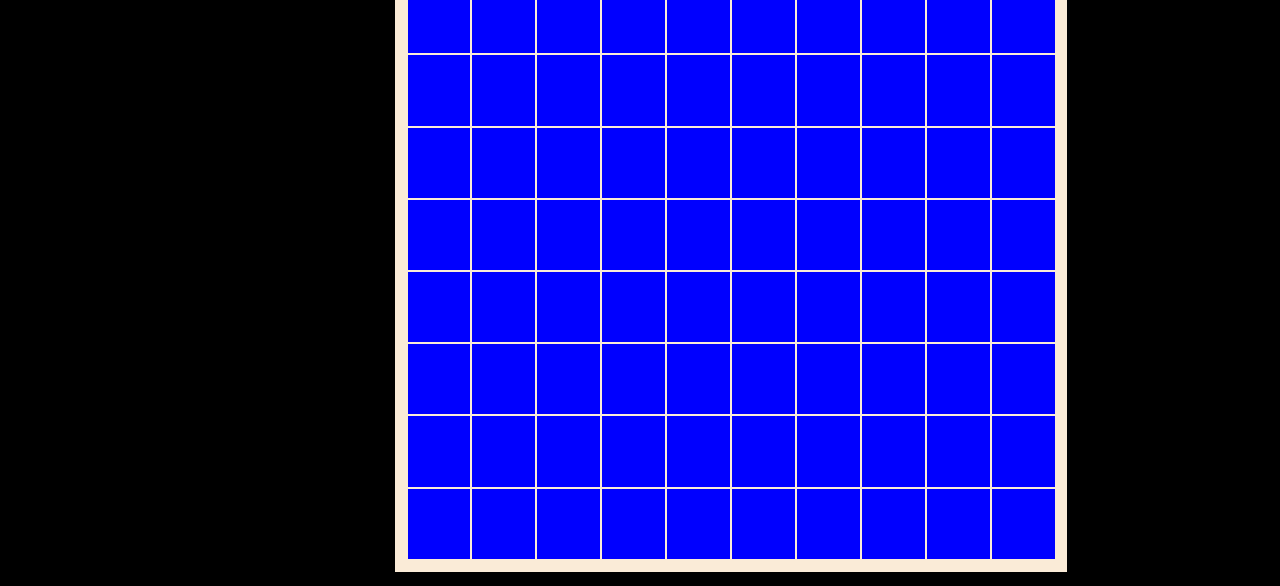
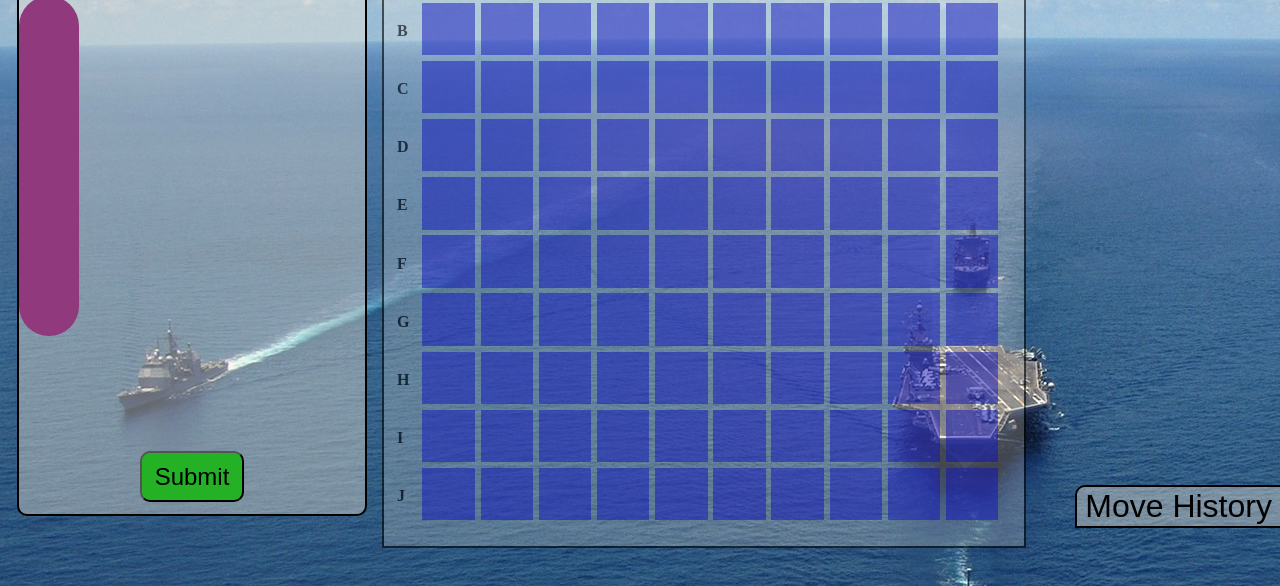
Before and after one commit to Qasim-Elhabrush/BattleShip, a website built with webpack: page dist/index.html in a window 1280 px wide. Shown: the part 214-800 px from the top of the page. Built offline with Linux system fonts and the light colour scheme.

Commit message:
Style and some js work

```diff
--- /dev/null
+++ b/src/eventListeners.js
@@ -0,0 +1,13 @@
+export function moveHistoryEventListener() {
+  let moveHistoryTitle = document.getElementById("moveHistoryTitle");
+  let history = document.getElementById("history");
+  moveHistoryTitle.addEventListener("click", () => {
+    if (history.classList.contains("active")) {
+      history.className = "";
+      history.style.display = "none";
+    } else {
+      history.className = "active";
+      history.style.display = "flex";
+    }
+  });
+}
--- a/src/factoryFunctions/gameboardFactory.js
+++ b/src/factoryFunctions/gameboardFactory.js
@@ -1,5 +1,5 @@
 import Ship from "./shipFactory";
-import { getRandomInt } from "../supporting";
+import { getRandomInt, createSquare } from "../supporting";
 export default class Gameboard {
   constructor(playerOrComputer) {
     this.board = [
@@ -20,13 +20,15 @@ export default class Gameboard {
   }
   initialize() {
     for (let i = 0; i < 10; i++) {
-      for (let j = 0; j < 10; j++)
+      for (let j = 0; j < 10; j++) {
         this.board[i][j] = { shipName: undefined, shipIndex: undefined };
+        createSquare(`[${i}][${j}]`);
+      }
     }
   }
 
   placeShip(baseX, baseY, nameOfShip, lengthOfShip) {
-    if(this.playerOrComputer == "player"){
+    if (this.playerOrComputer == "player") {
       let currentShip = new Ship(nameOfShip, lengthOfShip);
       if (lengthOfShip + baseY < 10) {
         for (let h = 0; h < lengthOfShip; h++) {
@@ -38,7 +40,7 @@ export default class Gameboard {
           }
         }
         this.ships.push(currentShip);
-      currentShip.index = this.ships.length-1
+        currentShip.index = this.ships.length - 1;
         for (let i = 0; i < lengthOfShip; i++) {
           this.board[baseX][baseY + i].shipName = nameOfShip;
           this.board[baseX][baseY + i].shipIndex = currentShip.index;
@@ -46,9 +48,7 @@ export default class Gameboard {
       } else {
         return false;
       }
-    }
-
-    else if(this.playerOrComputer =="computer"){
+    } else if (this.playerOrComputer == "computer") {
       let currentShip = new Ship(nameOfShip, lengthOfShip);
       if (lengthOfShip + baseY < 10) {
         for (let h = 0; h < lengthOfShip; h++) {
@@ -56,19 +56,29 @@ export default class Gameboard {
             this.board[baseX][baseY + h].shipName != undefined &&
             this.board[baseX][baseY + h].shipIndex != undefined
           ) {
-         return this.placeShip(getRandomInt(0), getRandomInt(9), nameOfShip, lengthOfShip)
+            return this.placeShip(
+              getRandomInt(0),
+              getRandomInt(9),
+              nameOfShip,
+              lengthOfShip
+            );
           }
         }
         this.ships.push(currentShip);
-      currentShip.index = this.ships.length-1
+        currentShip.index = this.ships.length - 1;
         for (let i = 0; i < lengthOfShip; i++) {
           this.board[baseX][baseY + i].shipName = nameOfShip;
           this.board[baseX][baseY + i].shipIndex = currentShip.index;
         }
-    }} else {
-     return this.placeShip(getRandomInt(0), getRandomInt(9), nameOfShip, lengthOfShip)
       }
-
+    } else {
+      return this.placeShip(
+        getRandomInt(0),
+        getRandomInt(9),
+        nameOfShip,
+        lengthOfShip
+      );
+    }
   }
 
   receiveAttack(coordinateX, coordinateY) {
@@ -86,7 +96,7 @@ export default class Gameboard {
   }
   allSunk() {
     if (this.ships.length == 0) {
-      return false
+      return false;
     } else {
       let allShipsSunk = true;
       this.ships.forEach((ship) => {
--- a/src/gameplay.js
+++ b/src/gameplay.js
@@ -1,10 +1,11 @@
-import Gameboard from "./factoryFunctions/gameboardFactory"
-import Player from "./factoryFunctions/playerFactory"
-import Ship from "./factoryFunctions/shipFactory"
-import {getRandomInt} from "./supporting"
-import Computer from "./factoryFunctions/computerFactory"
-import css from "./stylesheet.css"
-
+import Gameboard from "./factoryFunctions/gameboardFactory";
+import Player from "./factoryFunctions/playerFactory";
+import Ship from "./factoryFunctions/shipFactory";
+import { getRandomInt } from "./supporting";
+import Computer from "./factoryFunctions/computerFactory";
+import css from "./stylesheet.css";
+import player from "./factoryFunctions/playerFactory";
+import * as supporting from "./supporting";
 
 /*
 class Gameplay{
@@ -68,3 +69,6 @@ let playGame = new Gameplay();
 playGame.placeShips();
 playGame.play();
 */
+let playerGameboard = new Gameboard("player");
+playerGameboard.initialize();
+supporting.createEventListeners();
--- a/src/stylesheet.css
+++ b/src/stylesheet.css
@@ -1,35 +1,148 @@
-body{
-    background-color: black;
-    margin:0 auto;
-    display: flex;
+::-webkit-scrollbar {
+  display: none;
 }
-#title{
-    color: white;
-    margin-top:0;
-    margin-left: 5vw;
-    font-size: 4rem;
+body {
+  background-image: url("../backgroundImage.jpg");
+  margin: 0 auto;
+  height: 100vh;
+  width: 100vw;
+  display: grid;
+  grid-template-rows: 10% 90%;
+  grid-template-columns: 30% 50% auto;
 }
-#playerOneGameboardContainer{
-    background-color: antiquewhite;
-    padding: 1%;
-    margin-left:5vw;
-    margin-top: 5vh;
-    width: 55vw;
-    height:90vh;
-    display: grid;
-    grid-template-columns: repeat(10, .1fr);
-    grid-template-rows: repeat(10,.1fr);
-    row-gap: 2px;
-    column-gap: 2px;
+#title {
+  color: white;
+  margin-top: 0;
+  margin-left: 5vw;
+  font-size: 4rem;
+}
+h4 {
+  grid-template-columns: 3/4;
+  justify-self: center;
+  align-self: center;
+  font-size: 2rem;
+  color: white;
+}
+#playerOneGameboardContainer {
+  grid-column: 2/3;
+  grid-row: 2/3;
+  justify-self: center;
+  align-self: center;
+  background-color: rgba(250, 235, 215, 0.378);
+  border-style: solid;
+  border-width: 2px;
+  opacity: 0.6;
+  width: 50vw;
+  height: 80vh;
+  display: grid;
+  grid-template-columns: 6% 90%;
+  grid-template-rows: 6% 90%;
+  font-weight: 600;
+}
+#coordinateRow {
+  min-width: 100%;
+  min-height: 100%;
+  grid-row: 1/2;
+  grid-column: 1/3;
+  display: grid;
+  grid-template-columns: repeat(11, 1fr);
+  column-gap: 4%;
+  justify-content: center;
+  align-content: center;
+}
+#coordinateColumn {
+  min-width: 100%;
+  min-height: 100%;
+  grid-row: 1/3;
+  grid-column: 1/2;
+  display: grid;
+  grid-template-rows: repeat(11, 1fr);
+  justify-content: center;
+  align-content: center;
+  row-gap: 4%;
+}
 
+#grid {
+  grid-column: 2/3;
+  grid-row: 2/3;
+  display: grid;
+  grid-template-columns: repeat(10, 1fr);
+  grid-template-rows: repeat(10, 1fr);
+  gap: 1%;
 }
-.square{
-    background-color: blue;
-    cursor: pointer;
+.square {
+  background-color: rgb(58, 58, 196);
+  cursor: pointer;
 }
-h4{
-    margin-top: 1vh;
-    margin-left: 3vw;
-    font-size: 2rem;
-    color: white;
+
+#moveHistory {
+  grid-column: 3/4;
+  grid-row: 2/3;
+  margin-left: 20%;
+  margin-top: 90%;
+  width: 80%;
+  height: 60%;
+  align-content: center;
+  display: flex;
+  flex-direction: column;
+  flex-direction: column-reverse;
 }
+#moveHistoryTitle {
+  font-size: 2rem;
+  background-color: rgba(250, 235, 215, 0.378);
+  min-width: 101%;
+  border-style: none;
+  border-top-left-radius: 10px;
+  cursor: pointer;
+  border-style: solid;
+  border-width: 2px;
+}
+#history {
+  display: none;
+  background-color: rgba(250, 235, 215, 0.378);
+  width: 100%;
+  height: 100%;
+  border-left-style: solid;
+  border-left-width: 2px;
+}
+#placeShips {
+  border: solid;
+  border-width: 2px;
+  background-color: rgba(250, 235, 215, 0.378);
+  grid-column: 1/2;
+  grid-row: 2/3;
+  justify-self: center;
+  align-self: center;
+  width: 90%;
+  height: 80%;
+
+  border-radius: 10px;
+  display: grid;
+  grid-template-rows: 10% 80% 10%;
+}
+#placeShipsTitle {
+  font-size: 2rem;
+  justify-self: center;
+  align-self: center;
+}
+#shipSubmit {
+  grid-row: 3/4;
+  align-self: center;
+  justify-self: center;
+  width: 30%;
+  height: 90%;
+  margin-bottom: 5%;
+  background-color: rgb(37, 177, 37);
+  border-radius: 10px;
+  cursor: pointer;
+  font-size: 1.5rem;
+}
+#shipSubmit:hover {
+  background-color: rgb(37, 185, 37);
+}
+#battleship {
+  background-color: rgb(144, 57, 125);
+  height: 340px;
+  width: 60px;
+  border-radius: 30px;
+}
--- a/src/supporting.js
+++ b/src/supporting.js
@@ -1,5 +1,20 @@
+import * as eventListeners from "./eventListeners";
 function getRandomInt(min, max) {
-    min = Math.ceil(min);
-    max = Math.floor(max);
-    return Math.floor(Math.random() * (max - min) + min);}
-export {getRandomInt}
+  min = Math.ceil(min);
+  max = Math.floor(max);
+  return Math.floor(Math.random() * (max - min) + min);
+}
+
+function createSquare(id) {
+  const grid = document.getElementById("grid");
+  let square = document.createElement("div");
+  square.id = id;
+  square.className = "square";
+  grid.appendChild(square);
+}
+
+function createEventListeners() {
+  eventListeners.moveHistoryEventListener();
+}
+
+export { getRandomInt, createSquare, createEventListeners };
```
Also changed, not shown: backgroundImage.jpg (added), dist/45f35a4bac2c8221d113.jpg (added), dist/6f671075c7b672df9097.jpg (added), dist/index.html, dist/main.js. Lines whose indentation alone changed are shown as unchanged.
